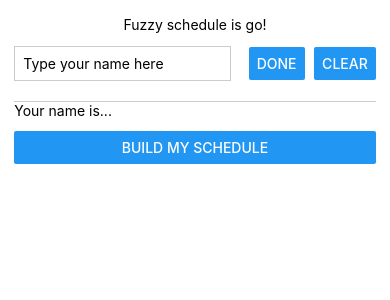
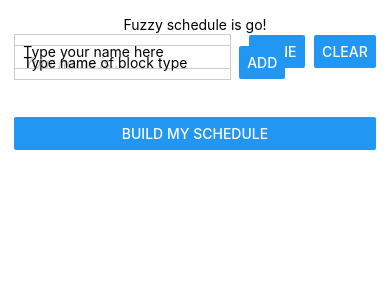
Before and after one commit to TomRosenbloom/fuzzy, a React Native app: screen / in a window 390 px wide. Shown: the top 300 px of the page. Built offline with nearby package versions, Linux system fonts and the light colour scheme.

Commit message:
add block types, initial

```diff
--- a/App.js
+++ b/App.js
@@ -1,38 +1,46 @@
-import { StatusBar } from 'expo-status-bar';
 import { useState } from 'react';
 import { StyleSheet, Text, View, Button, TextInput } from 'react-native';
 
 export default function App() {
   const [enteredNameText, setEnteredNameText] = useState('');
   const [savedName, saveNameText] = useState('');
+  const [enteredBlockType, setBlockTypeText] = useState('');
+  const [blockTypes, setBlockTypes] = useState([]);
 
   function nameInputHandler(enteredText) {
     setEnteredNameText(enteredText);
   }
 
+  // Handle the "Clear" button press (for name - not generic at this point)
+  const clearNameText = () => {
+    setEnteredNameText(''); // Clear the input field
+    saveNameText(''); // forget saved name
+  };
+
   function addNameHandler() {
     saveNameText(enteredNameText);
   }
 
-    // Handle the "Clear" button press
-    const clearNameText = () => {
-      setEnteredNameText(''); // Clear the input field
-      saveNameText('');
-    };
+  function blockTypeInputHandler(enteredText) {
+    setBlockTypeText(enteredText);
+  }
+
+  function addBlockTypeHandler() {
+    setBlockTypes(currentBlockTypes => [...currentBlockTypes, enteredBlockType]);
+  }
 
   // next, add a text input for 'block types' building array/listing contents as per the course
-  // make the Clear button work
 
   return (
     <View style={styles.container}>
-      <StatusBar style="auto" />
       <View>
-          <Text style={styles.textWithMargin}>Fuzzy schedule is go!</Text>
+          <Text style={styles.welcome}>Fuzzy schedule is go!</Text>
       </View>
+
       <View>
         <View style={styles.yourName}>
           <TextInput
-            style={styles.nameInput}
+            style={styles.textInput}
             placeholder='Type your name here'
             value={enteredNameText}
             onChangeText={nameInputHandler}
@@ -40,9 +48,22 @@ export default function App() {
           <Button title='Done' onPress={addNameHandler}/>
           <Button title='Clear' onPress={clearNameText} />
         </View>
-        <View style={{flex: 1}}>
-          <Text>Your name is... {savedName}</Text>
+        <View style={{flex: .1}}>
+          <Text style={styles.feedbackText}>Your name is... {savedName}</Text>
         </View>
+
+        <View style={styles.blockType}>
+          <TextInput
+            style={styles.textInput}
+            placeholder='Type name of block type'
+            onChangeText={blockTypeInputHandler}
+          />
+          <Button title='Add' onPress={addBlockTypeHandler}/>
+        </View>
+        <View style={styles.blockTypeList}>
+          {blockTypes.map((blockType) => <Text>{blockType}</Text>)}
+        </View>
+
         <View style={{flex: 1}}>
           <Button title='Build my schedule' />
         </View>
@@ -56,28 +77,44 @@ const styles = StyleSheet.create({
     flex: 1,
     backgroundColor: '#fff',
     alignItems: 'center',
-    //justifyContent: 'center',
-    padding: '40'
+    justifyContent: 'flex-start',
+    padding: '20'
   },
-  textWithMargin: {
+  welcome: {
     margin: 16
   },
   yourName: {
-    flex: 1,
+    flex: .1,
     flexDirection: 'row',
     justifyContent: 'space-between',
-    alignItems: 'center',
-    paddingBottom: 24,
-    borderBottomWidth: 1,
-    borderBottomColor: '#ccc'
+    alignItems: 'center'
   },
-  nameInput: {
+  blockType: {
+    flex: .1,
+    flexDirection: 'row',
+    justifyContent: 'flex-start',
+    alignItems: 'center'
+  },
+  blockTypeList: {
+    flex: 1
+  },
+  textInput: {
     borderWidth: 1,
     borderColor: '#ccc',
     width: '60%',
     marginRight: 8,
     padding: 8
+  },
+  feedbackText: {
+    fontStyle: 'italic',
+    color: '#bbb',
+    paddingLeft: 10
   }
 });
 
 // style={{borderWidth: 1, borderColor: 'green'}}
+/*
+,
+    borderColor: 'red',
+    borderWidth: 1
+*/
```
